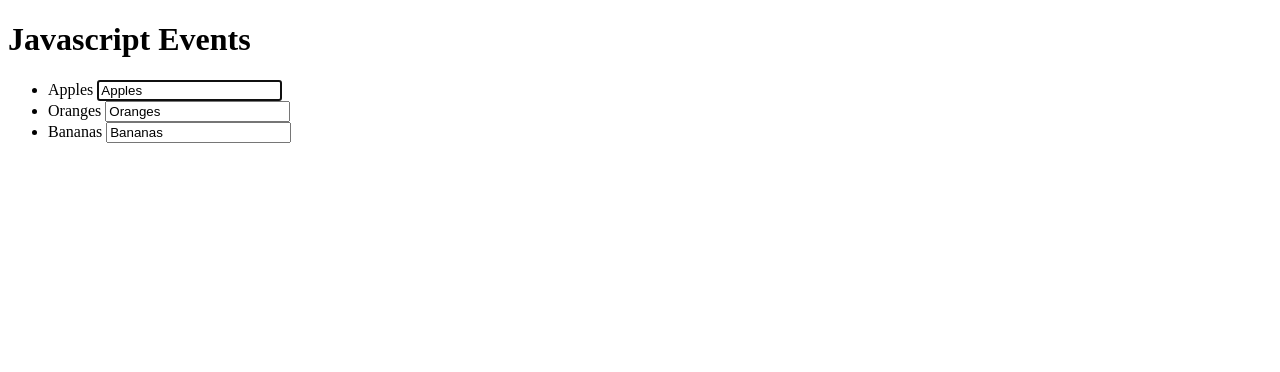
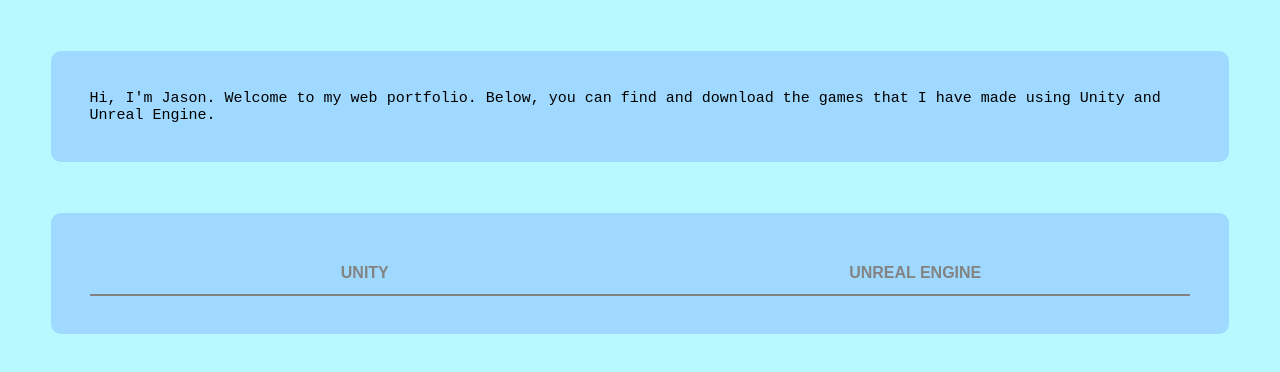
Before and after one commit to ZJason5958/game_design_portfolio, a plain HTML site: page index.html in a window 1280 px wide. Drawn offline with Linux system fonts and the light colour scheme.

Commit message:
Started website

```diff
--- a/index.html
+++ b/index.html
@@ -1,33 +1,19 @@
 <!DOCTYPE html>
 <html>
     <head>
-        <title>
-            My Page!
-        </title>
-        <style>
-
-        </style>
+        <title>Jason's Portfolio</title>
+        <meta name="viewport" content="width=320, initial-scale=1.0">
     </head>
+    <link rel="stylesheet" href="styles.css">
     <body>
-        <header>
-            <h1>Javascript Events</h1>
-        </header>
-        <main>
-            <ul id = "checklist">
-                <li class = "edit">
-                    <span>Apples</span>
-                    <input value = "Apples" id = "jane">
-                </li>
-                <li>
-                    <span>Oranges</span>
-                    <input value = "Oranges">
-                </li>
-                <li>
-                    <span>Bananas</span>
-                    <input value = "Bananas">
-                </li>
-            </ul>
-        </main>
-        <script src = "main.js"></script>
+        <section>
+            Hi, I'm Jason. Welcome to my web portfolio. Below, you can find and download the games that I have made using Unity and Unreal Engine.
+        </section>
+        <section>
+            <div class="tab_box">
+                <button>Unity</button>
+                <button>Unreal Engine</button>
+            </div>
+        </section>
     </body>
 </html>
--- a/main.js
+++ /dev/null
@@ -1 +0,0 @@
-document.getElementById("jane").focus();
--- a/styles.css
+++ b/styles.css
@@ -1,30 +1,32 @@
 body {
-    color: white;
+    background: rgb(183, 249, 255);
+    font-family: monospace;
+    font-size: 15px;
     margin: 0;
 }
-header {
-    background: black;
-    margin: 20px;
+
+section {
+    background: rgb(159, 217, 255);
+    border-radius: 10px;
+    display: flex;
+    margin: 4%;
+    padding: 3%;
 }
-section {
-    background: white;
-    color: gray;
+
+div {
+    border-bottom: 2px solid rgb(131, 131, 131);
     display: flex;
-    flex-direction: row;
+    width: 100%;
 }
-div {
-     background: red;
-     margin: auto;
+
+button {
+    background: none;
+    border: none;
+    color: rgb(131, 131, 131);
+    cursor: pointer;
+    font-size: 16px;
+    font-weight: bold;
+    text-transform: uppercase;
+    height: 42px;
+    width: 50%;
 }
-ul {
-    margin: 0;
-    padding: 0;
-    list-style-type: none;
-}
-li {
-    display: inline-block;
-    margin-right: 20px;
-}
-footer {
-    background: black;
-}
```
Also changed, not shown: contact.html (deleted, +0 -32 lines), locations.html (deleted, +0 -32 lines).
